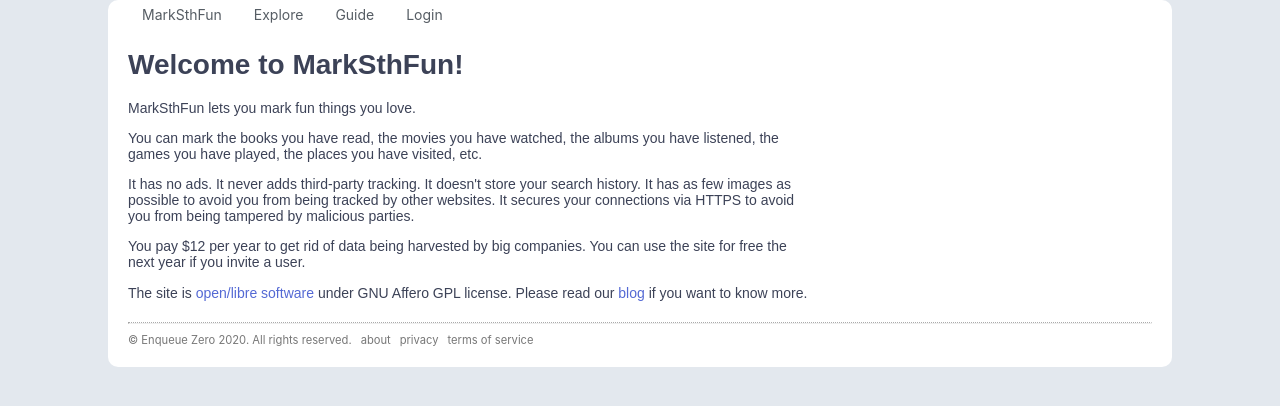
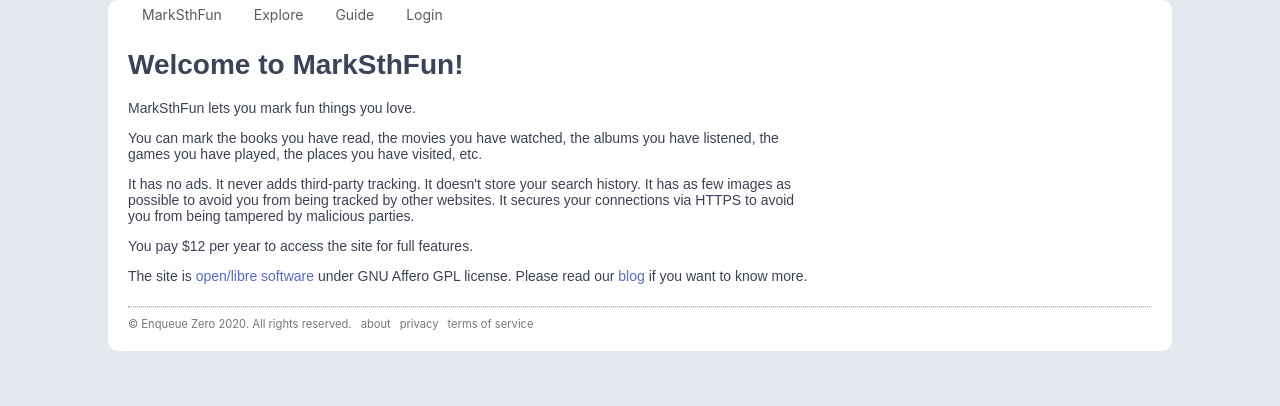
Before and after one commit to soasme/shire, a Flask app: page / in a window 1280 px wide. Shown: the top 406 px of the page. Run offline with Flask 2, Linux system fonts and the light colour scheme; parts of the project's set-up code (start-up, migrations or seed data) failed here and were passed over; some libraries are stand-ins or nearby versions.

Commit message:
update index.

```diff
--- a/shire/templates/index.html
+++ b/shire/templates/index.html
@@ -19,10 +19,10 @@
     It has as few images as possible to avoid you from being tracked by other websites. It secures your connections via HTTPS to avoid you from being tampered by malicious parties.
     </p>
     <p>
-      You pay ${{ config.ANNUAL_FEE }} per year to get rid of data being harvested by big companies. You can use the site for free the next year if you invite a user.
       {% if current_user.is_anonymous and config.SIGNUP_ENABLED %}
       <a href="{{ url_for('user.register') }}">Sign up for free</a>.
       {% endif %}
+      You pay ${{ config.ANNUAL_FEE }} per year to access the site for full features.
     </p>
     <p>
     The site is <a href="{{ config.GITHUB_URL }}">open/libre software</a> under GNU Affero GPL license.
```
